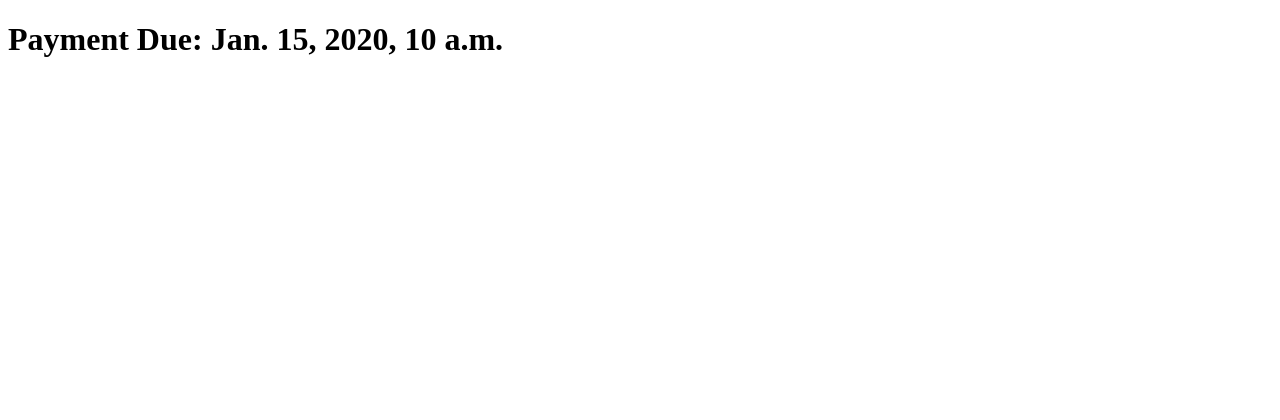
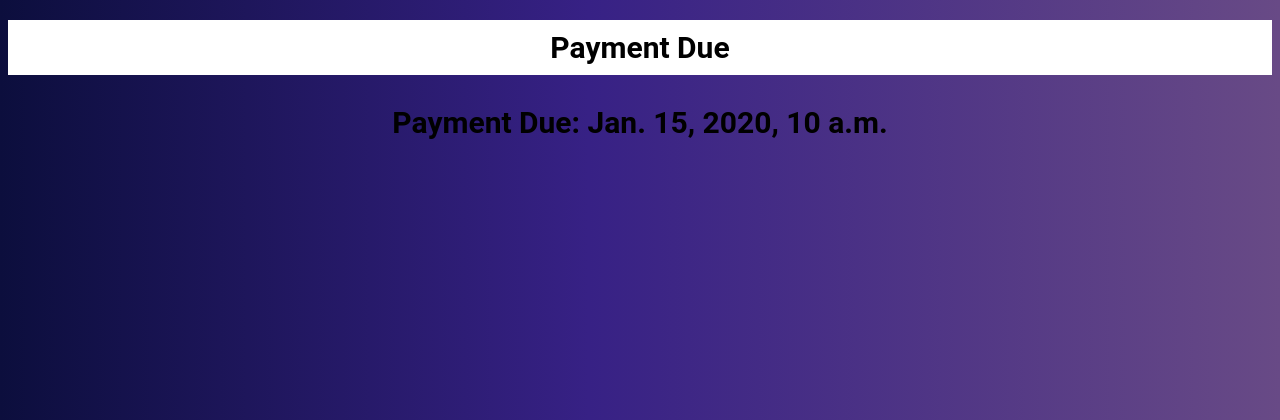
Before and after one commit to Raisa-Tathoi/Ticketing-System-Prom, a Django app: template registration/templates/booking/payment_due.html in a window 1280 px wide. Shown: the top 420 px of the page. Run offline with Django 4.2, Linux system fonts and the light colour scheme; the template is opened without the code that fills it: most values are stand-ins (such as "Sample title", 1, 10 or a date in 2020); parts of the project's set-up code (start-up, migrations or seed data) failed here and were passed over.

Commit message:
Update payment_due.html

```diff
--- a/registration/templates/booking/payment_due.html
+++ b/registration/templates/booking/payment_due.html
@@ -1,9 +1,57 @@
 <!DOCTYPE html>
 <html>
-<head>
-    <title>Payment Due</title>
-</head>
+<header>
+    <h1>Payment Due</h1>
+</header>
 <body>
     <h1>Payment Due: {{ payment_due }}</h1>
 </body>
+
+<style>
+    header {
+        background: white;
+
+    }
+
+    body {
+        height: 100%;
+        background: linear-gradient(90deg, rgba(12,14,61,1) 0%, rgba(55,33,133,1) 46%, rgba(104,74,134,1) 100%);
+        opacity: 1;
+    }
+
+
+    h1 {
+        text-align: center;
+        font-family: 'Roboto', sans-serif;
+        font-size: 30px;
+        color: black;
+        font-weight: 1200;
+        padding: 10px;
+
+    }
+
+
+    h2 {
+        text-align: center;
+        font-family: 'Roboto', sans-serif;
+        font-size: 30px;
+        color: white;
+        font-weight: 1200;
+        padding: 10px;
+
+    }
+
+
+
+    p {
+        text-align: center;
+        font-family: 'Roboto', sans-serif;
+        font-size: 20px;
+        color: white;
+        font-weight: bold;
+        padding: 10px;
+        opacity: 1;
+    }
+</style>
+
 </html>
```
